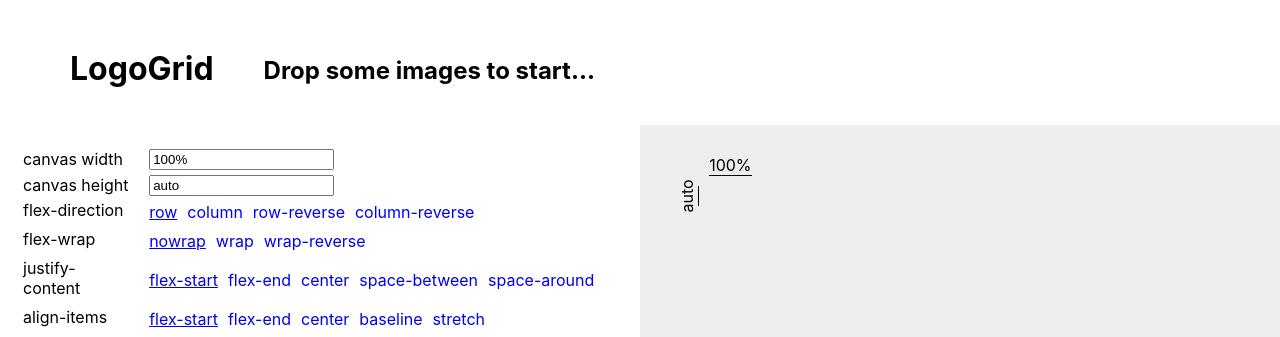
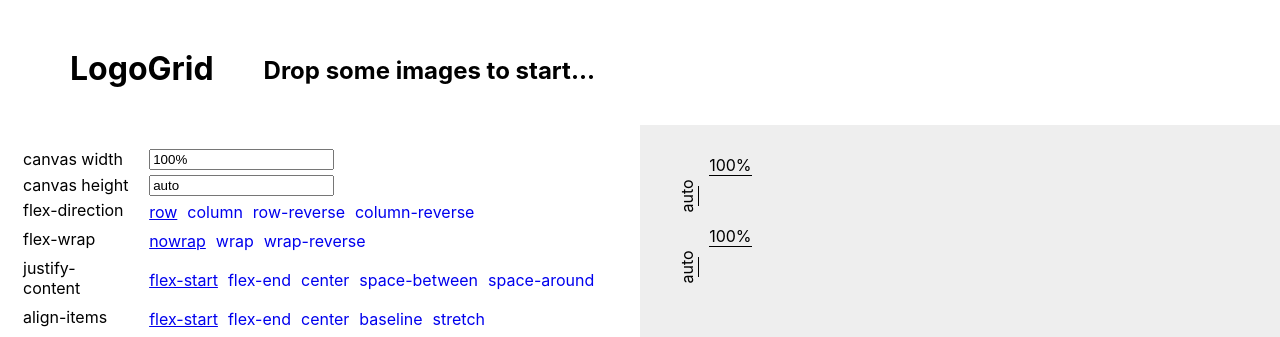
Before and after one commit to Tstassin/logogrid, a React (Create React App) app: page / in a window 1280 px wide. Shown: the top 337 px of the page. Built offline with nearby package versions, Linux system fonts and the light colour scheme.

Commit message:
Its working

```diff
--- a/src/components/LogoGrid.js
+++ b/src/components/LogoGrid.js
@@ -1,8 +1,10 @@
 import React from 'react'
+import SizeWrapper from "./SizeWrapper"
 
 class LogoGrid extends React.Component {
     render() {
         return (
+            <div>
                 <div className="logogrid">
                     <div className="canvasWrapper">
                         <div style={{ display: "table-row" }} className="canvasWrapper row">
@@ -27,7 +29,18 @@ class LogoGrid extends React.Component {
                         </div>
                     </div>
                 </div>
-
+                <div className="logogrid">
+                    <SizeWrapper width={this.props.globals.width} height={this.props.globals.height}>
+                        <div className="canvas" id="canvas" style={{ ...this.props.properties, ...this.props.globals, display: "flex", background: "white" }}>
+                            {this.props.imageOperations.imageList.map(
+                                (image, index) => {
+                                    return <img key={"logo-" + index} style={{ ...this.props.inputs }} src={image.preview} alt="" />
+                                }
+                            )}
+                        </div>
+                    </SizeWrapper>
+                </div>
+            </div>
         )
     }
 }
--- /dev/null
+++ b/src/components/SizeWrapper.js
@@ -0,0 +1,27 @@
+import React from 'react'
+
+class SizeWrapper extends React.PureComponent {
+
+    render() {
+        let wrapperName = this.props.children.props.id + "Wrapper"
+        return (
+            <div className={wrapperName}>
+                <div style={{ display: "table-row" }} className={wrapperName + " row"}>
+                    <div style={{ display: "table-cell" }} className={wrapperName + " corner"}></div>
+                    <div style={{ display: "table-cell" }} className={wrapperName + " width size"}>
+                        <div className="size">{this.props.width}</div>
+                    </div>
+                </div>
+                <div style={{ display: "table-row" }} className={wrapperName + " row"}>
+                    <div style={{ display: "table-cell" }} className={wrapperName + " height size"}>
+                        <div className="size">{this.props.height}</div>
+                    </div>
+                    <div style={{ display: "table-cell" }} className={wrapperName + " content"}>
+                        {this.props.children}
+                    </div>
+                </div>
+            </div>
+        )
+    }
+}
+export default SizeWrapper
```
Lines whose indentation alone changed are shown as unchanged.
